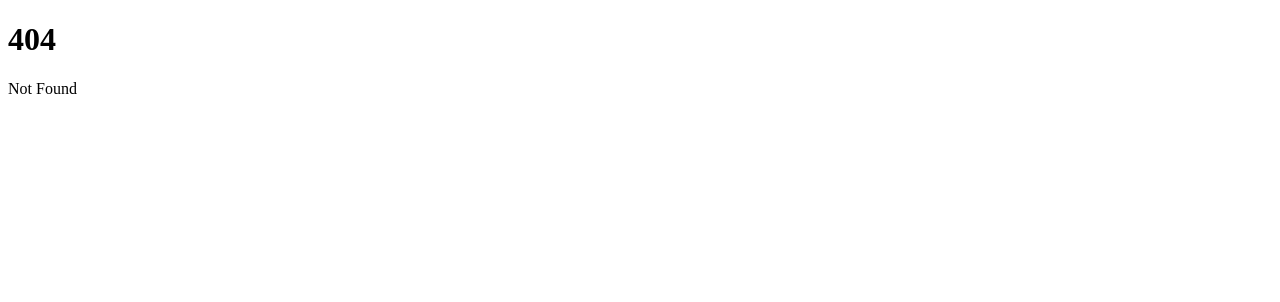
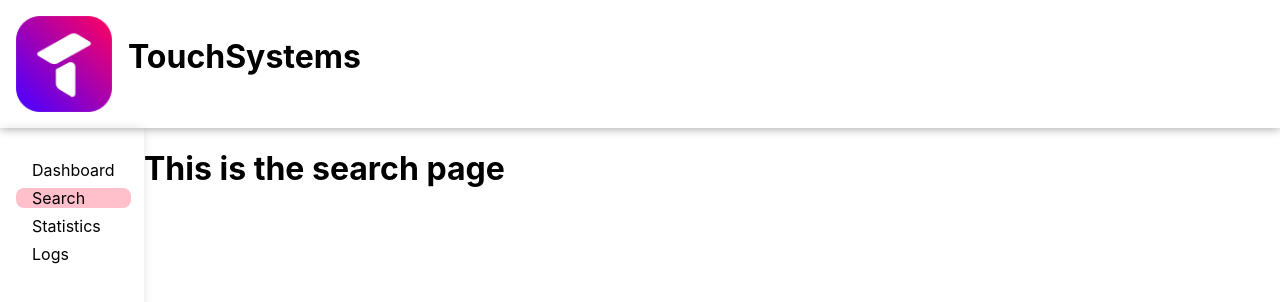
Before and after one commit to pgm-2526-atwork-4/afstudeerproject-Berre-O, a SvelteKit app in the folder Afstudeerproject-TouchSystems/: page /search in a window 1280 px wide. Before the commit this address had no page. Shown: the top 302 px of the page. Built offline with nearby package versions, Linux system fonts and the light colour scheme.

Commit message:
Add initial styles and create new route pages for logs, search, and statistics
- Added _main.css for global styles including body and link styles.
- Created +page.svelte for logs route.
- Created +page.svelte for search route with a header.
- Created +page.svelte for statistics route with a header.

```diff
--- a/Afstudeerproject-TouchSystems/src/app.html
+++ b/Afstudeerproject-TouchSystems/src/app.html
@@ -6,6 +6,6 @@
 		%sveltekit.head%
 	</head>
 	<body data-sveltekit-preload-data="hover">
-		<div style="display: contents">%sveltekit.body%</div>
+			%sveltekit.body%
 	</body>
 </html>
--- /dev/null
+++ b/Afstudeerproject-TouchSystems/src/lib/styles/_main.css
@@ -0,0 +1,25 @@
+body {
+    width: 100vw;
+    min-height: 100vh;
+    display: flex;
+    flex-direction: column;
+    margin: 0;
+
+    font-family: 'Inter', sans-serif;
+}
+
+a {
+    text-decoration: none;
+    color: black;
+}
+
+ul {
+    list-style: none;
+    padding: 0;
+}
+
+html, body {
+    	height: 100%;
+		margin: 0;
+		padding: 0;
+}
--- a/Afstudeerproject-TouchSystems/src/routes/+layout.svelte
+++ b/Afstudeerproject-TouchSystems/src/routes/+layout.svelte
@@ -1,11 +1,92 @@
 <script lang="ts">
-	import favicon from '$lib/assets/favicon.svg';
+	import logo from '$lib/assets/touchsystems.png';
+	import '$lib/styles/_main.css';
+	import { page } from '$app/stores';
 
 	let { children } = $props();
+
 </script>
 
-<svelte:head>
-	<link rel="icon" href={favicon} />
-</svelte:head>
+<header class="header">
+	<img src={logo} alt="TouchSystems Logo" class="logo"/>
+	<h1>TouchSystems</h1>
+</header>
 
-{@render children()}
+<div class="devider">
+	<aside class="aside">
+		<nav class="nav">
+			<ul class="list list--nav">
+				<li class="list__item list__item--nav" class:active={$page.url.pathname === "/"}><a href="/">Dashboard</a></li>
+				<li class="list__item list__item--nav" class:active={$page.url.pathname === "/search"}><a href="/search">Search</a></li>
+				<li class="list__item list__item--nav" class:active={$page.url.pathname === "/statistics"}><a href="/statistics">Statistics</a></li>
+				<li class="list__item list__item--nav" class:active={$page.url.pathname === "/logs"}><a href="/logs">Logs</a></li>
+			</ul>
+		</nav>
+	</aside>
+
+	<main class="main">
+	{@render children()}
+	</main>
+</div>
+
+<style>
+	.header {
+		display: flex;
+		box-shadow: 0px 0px 10px rgba(0, 0, 0, 0.411);
+		max-height: 8rem;
+		padding: 1rem;
+		z-index: 10;
+		flex-shrink: 0;
+	}
+
+	.aside {
+		width: 8rem;
+		min-height: auto;
+		display: flex;
+		flex-shrink: 0;
+
+		box-shadow: 0px 0px 10px rgba(0, 0, 0, 0.1);
+		padding-left: 1rem;
+		padding-top: 1rem;
+
+		z-index: 1;
+	}
+
+	.nav {
+		display: flex;
+		flex-direction: column;
+	}
+
+	.list {
+		display: flex;
+		flex-direction: column;
+		gap: 0.5rem;
+	}
+
+	.list__item--nav {
+		padding-left: 1rem;
+		padding-right: 1rem;
+	}
+
+	.active {
+		background-color: pink;
+		border-radius: 0.5rem;
+	}
+
+	.devider {
+		display: flex;
+		flex: 1;
+		height: 100%;
+	}
+
+	.main {
+		flex: 1;
+		overflow: auto;
+	}
+
+	.logo {
+		width: 6rem;
+		height: 6rem;
+		margin-right: 1rem;
+	}
+</style>
--- /dev/null
+++ b/Afstudeerproject-TouchSystems/src/routes/search/+page.svelte
@@ -0,0 +1 @@
+<h1>This is the search page</h1>
--- /dev/null
+++ b/Afstudeerproject-TouchSystems/src/routes/statistics/+page.svelte
@@ -0,0 +1 @@
+<h1>This is the statistics page</h1>
```
Also changed, not shown: Afstudeerproject-TouchSystems/src/lib/assets/touchsystems.png (added), Afstudeerproject-TouchSystems/src/routes/logs/+page.svelte (added).
